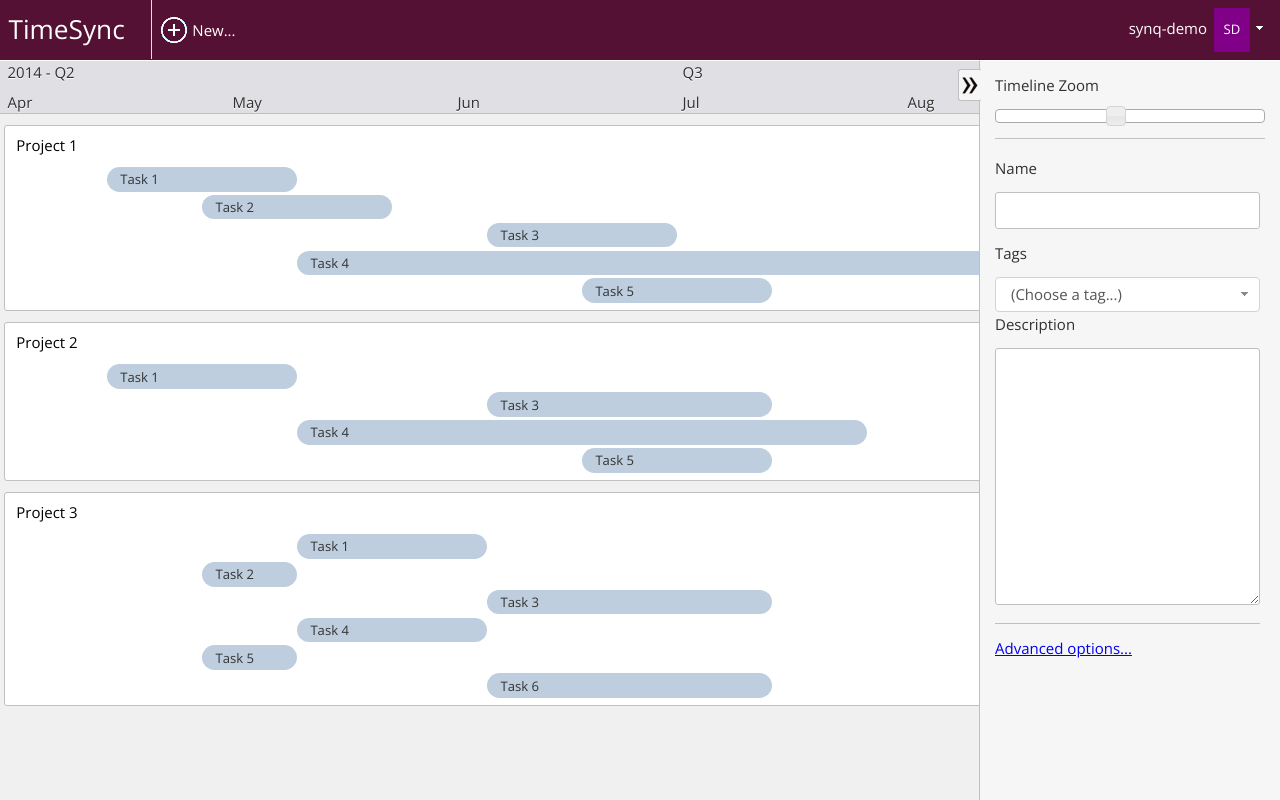
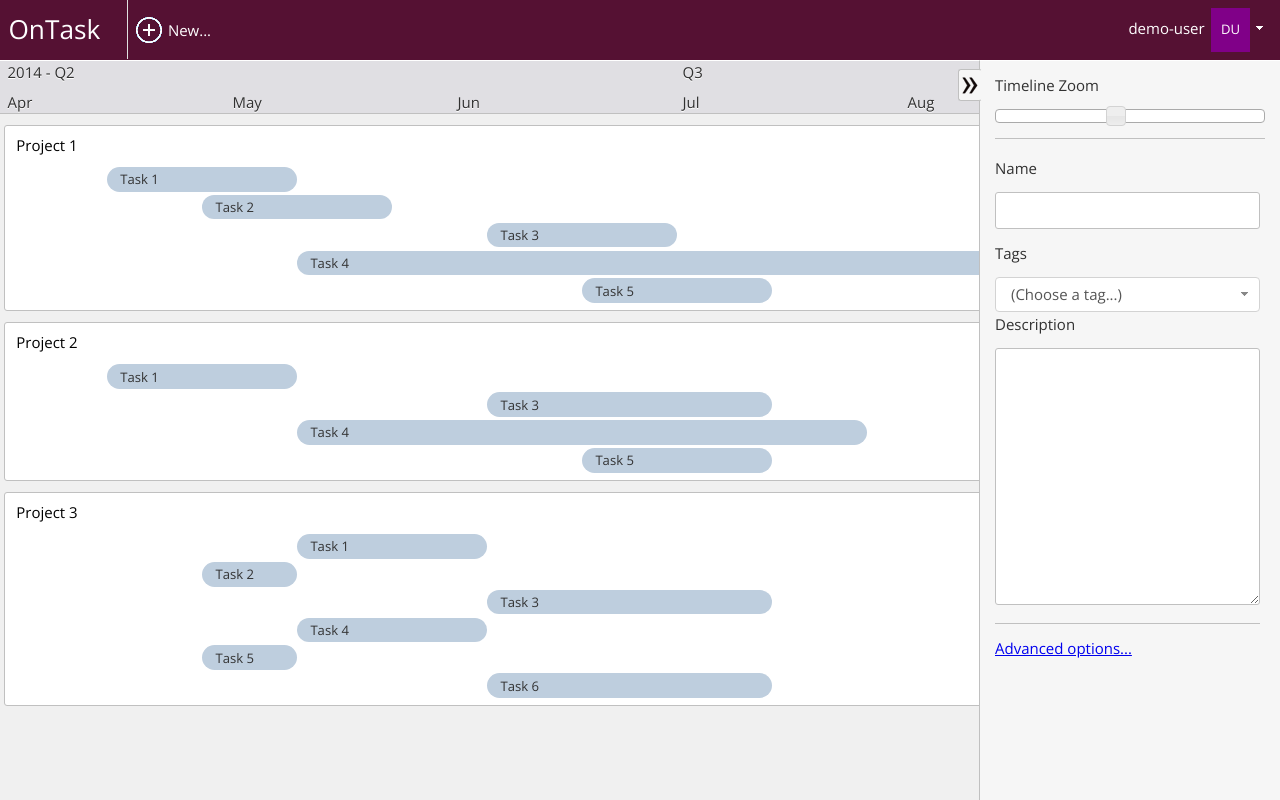
Before and after one commit to mjyeaney/TaskTrack, a plain HTML site: page default.html in a window 1280 px wide. Drawn offline with nearby package versions, Linux system fonts and the light colour scheme.

Commit message:
Changed name

```diff
--- a/index.html
+++ b/default.html
@@ -3,21 +3,21 @@
 <head>
     <meta http-equiv="Content-Type" content="text/html; charset=utf-8">
     <meta name="viewport" content="width=device-width, user-scalable=no">
-    <title>TimeSync- Project Planning Tools</title>
+    <title>OnTask :: Project Planning Tools</title>
     <link href="//fonts.googleapis.com/css?family=Open+Sans:400,300,600" rel="stylesheet" type="text/css" />
     <link rel="stylesheet" href="/scripts/jquery-ui-1.11.1.custom/jquery-ui.css" type="text/css" />
     <link rel="stylesheet" href="/styles/core.css" type="text/css" />
 </head>
 <body>
     <div id="header">
-        <h1>TimeSync</h1>
+        <h1>OnTask</h1>
 
         <ul id="menuOptions">
             <li class="new">New...</li>
         </ul>
 
         <div id="userStatus">
-            <p>synq-demo<span>SD</span></p>
+            <p>demo-user<span>DU</span></p>
         </div>
     </div>
 
--- a/server.js
+++ b/server.js
@@ -26,7 +26,9 @@ router.get('/', function(req, res) {
 
 // REGISTER OUR ROUTES -------------------------------
 // all of our routes will be prefixed with /api
-app.use('/', express.static(__dirname));
+app.use('/', express.static(__dirname, {
+    index: 'default.html'
+}));
 app.use('/api', router);
 
 // START THE SERVER
```
